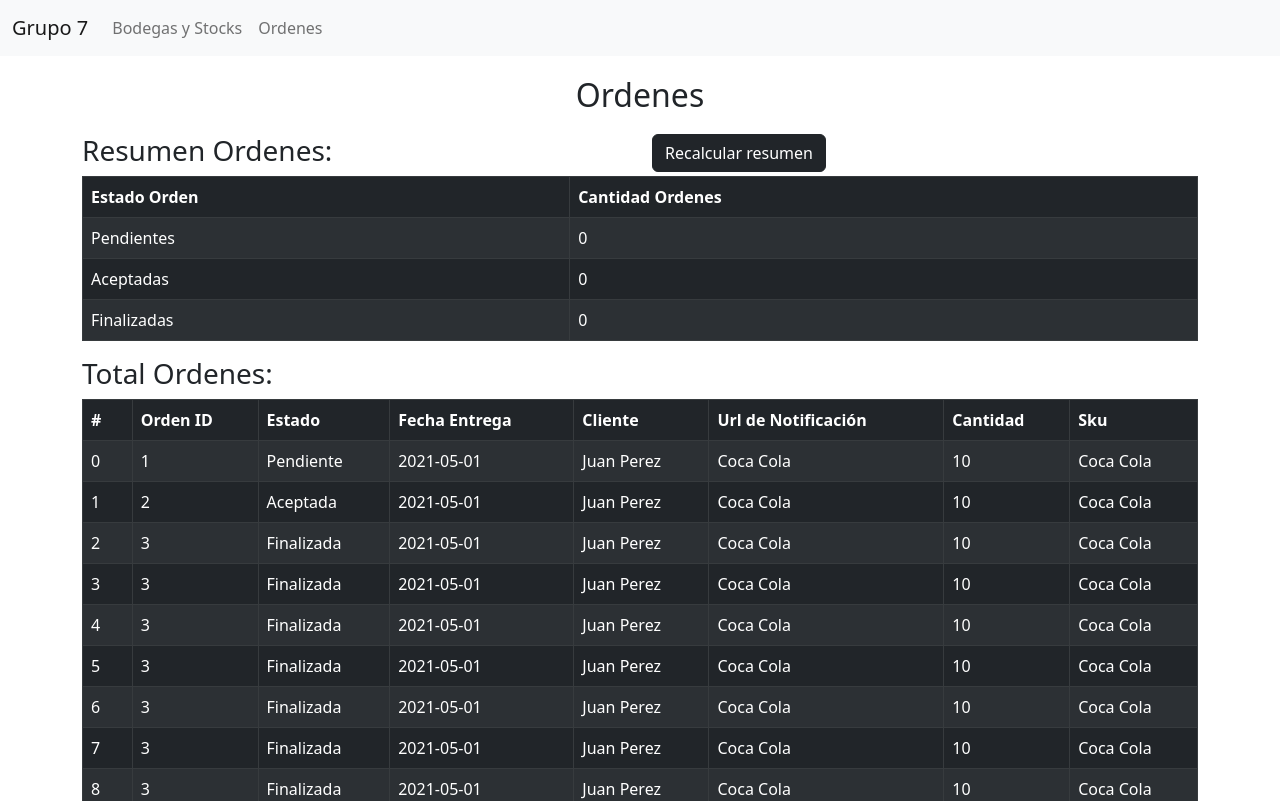
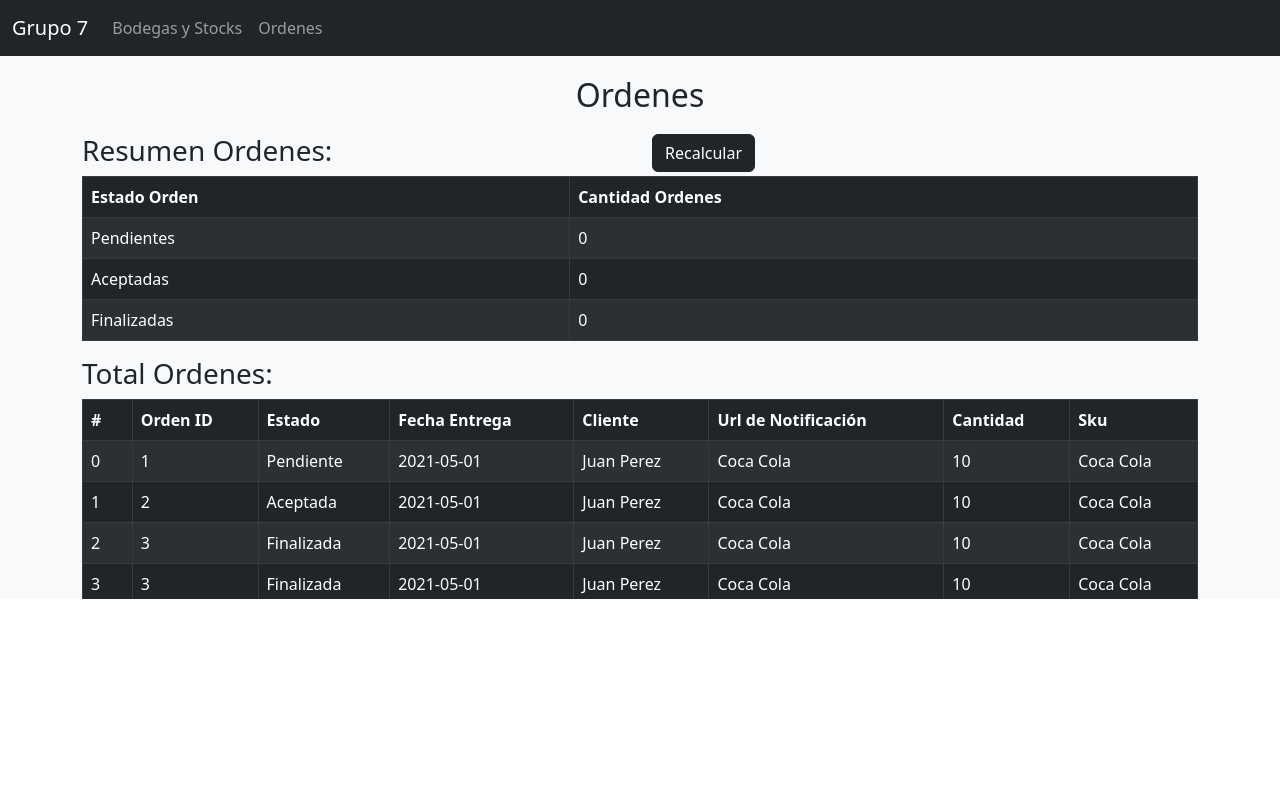
Before and after one commit to santiagoolivos/FrontP1TallerIntegracion, a React (Create React App) app: page /ordenes in a window 1280 px wide. Shown: the top 801 px of the page. Built offline with nearby package versions, Linux system fonts and the light colour scheme.

Commit message:
improve style

```diff
--- a/src/App.css
+++ b/src/App.css
@@ -61,6 +61,12 @@
 .margin1 {
   margin: 20px;
 }
-.tabl1{
+
+.my-custom-scrollbar {
+  position: relative;
+  height: 200px;
   overflow: auto;
+  }
+.table-wrapper-scroll-y {
+display: block;
 }
--- a/src/App.jsx
+++ b/src/App.jsx
@@ -7,11 +7,12 @@ import NavbarFrontend from './components/NavbarFrontend';
 
 function App() {
   return (
-
-    <Router>
+    <div class="bg-light">
+    <Router >
       <NavbarFrontend/>
       <Routes />
     </Router>
+    </div>
   );
 }
 
--- a/src/components/Inventory.jsx
+++ b/src/components/Inventory.jsx
@@ -5,6 +5,7 @@ function Info({ stocks }) {
   return (
     <div>
       <h3>Inventario:</h3>
+      <div class="table-wrapper-scroll-y my-custom-scrollbar">
         <Table striped bordered hover variant="dark">
           <thead>
             <tr>
@@ -23,6 +24,7 @@ function Info({ stocks }) {
             null}
           </tbody>
         </Table>
+      </div>
     </div>
   );
 }
--- a/src/components/NavbarFrontend.jsx
+++ b/src/components/NavbarFrontend.jsx
@@ -1,6 +1,6 @@
 const NavbarFrontend = () => {
   return (
-    <nav class="navbar navbar-expand-lg bg-light">
+    <nav class="navbar navbar-expand-lg navbar-dark bg-dark">
       <div class="container-fluid">
         <a class="navbar-brand" href="#">Grupo 7</a>
         <button class="navbar-toggler" type="button" data-bs-toggle="collapse" data-bs-target="#navbarNav" aria-controls="navbarNav" aria-expanded="false" aria-label="Toggle navigation">
--- a/src/components/Orders.jsx
+++ b/src/components/Orders.jsx
@@ -283,7 +283,7 @@ function Orders() {
         <h3>Resumen Ordenes:</h3>
         </Col>
         <Col>
-        <button type="button" class="btn btn-dark" onClick={countOrders}>Recalcular resumen</button>
+        <button type="button" class="btn btn-dark" onClick={countOrders}>Recalcular</button>
         </Col>
       </Row>
       <Table striped bordered hover variant="dark" >
--- a/src/components/OrdersTable.jsx
+++ b/src/components/OrdersTable.jsx
@@ -7,6 +7,7 @@ function OrdersTable({orders}) {
   return (
     <div>
       <h3>Total Ordenes:</h3>
+      <div class="table-wrapper-scroll-y my-custom-scrollbar">
         <Table variant="dark" striped bordered hover responsive >
           <thead>
             <tr>
@@ -37,6 +38,7 @@ function OrdersTable({orders}) {
             null}
           </tbody>
         </Table>
+      </div>
     </div>
   );
 }
--- a/src/components/Main.jsx
+++ b/src/components/Stocks.jsx
@@ -6,7 +6,7 @@ import InventoryTable from './Inventory';
 import { getStocks } from '../requests/getStocks';
 import { getSpace } from '../requests/getSpace';
 
-function Main() {
+function Stocks() {
   const [stocks, setStocks] = useState([]);
   const [space, setSpace] = useState({});
   const [pspace, setPSpace] = useState({});
@@ -61,4 +61,4 @@ function Main() {
   );
 }
 
-export default Main;
+export default Stocks;
--- a/src/views/Home.jsx
+++ b/src/views/Home.jsx
@@ -1,10 +1,10 @@
 import React from 'react';
-import Main from '../components/Main';
+import Stocks from '../components/Stocks';
 
 export default function Home() {
   return (
     <div>
-        <Main />
+        <Stocks />
     </div>
   );
 }
--- a/src/views/Ordenes.jsx
+++ b/src/views/Ordenes.jsx
@@ -4,7 +4,7 @@ import Orders from '../components/Orders';
 export default function Ordenes() {
   return (
     <div>
-        <Orders />
+        <Orders class="bg-dark"/>
     </div>
   );
 }
```
